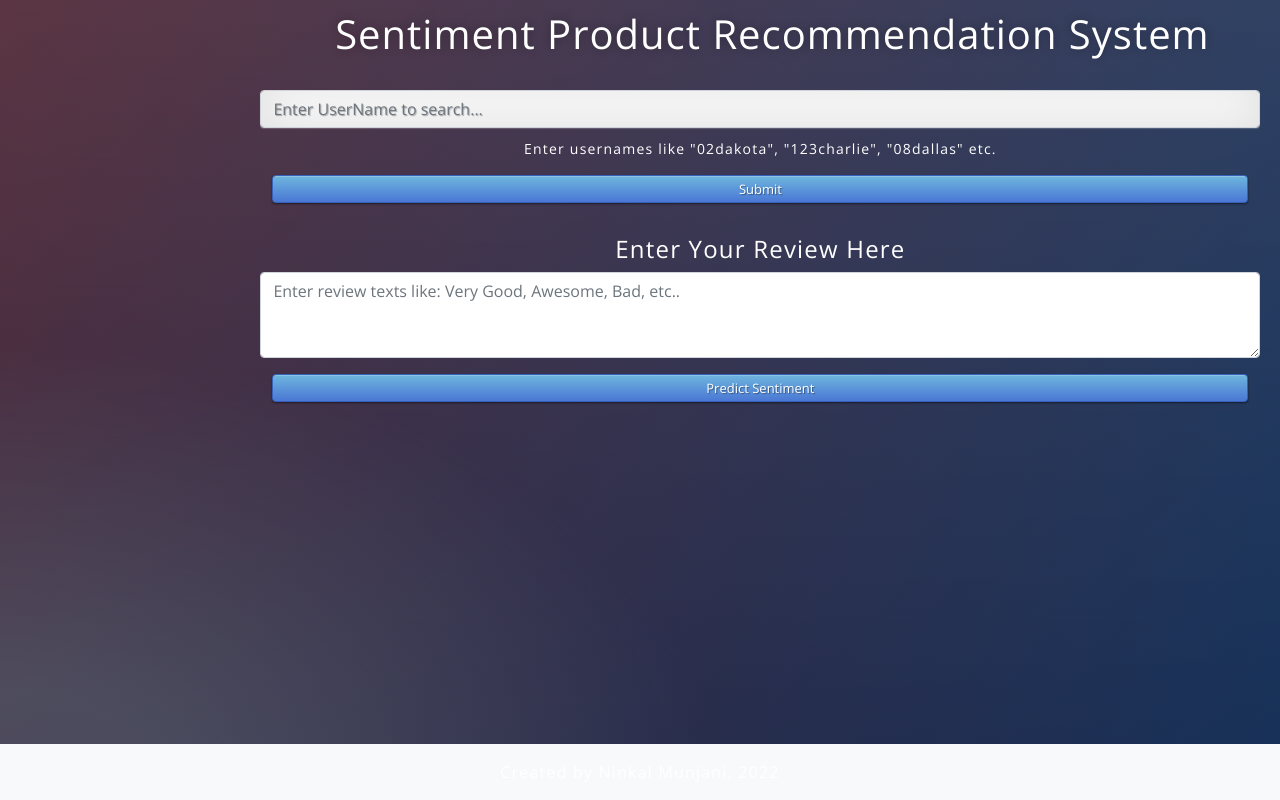
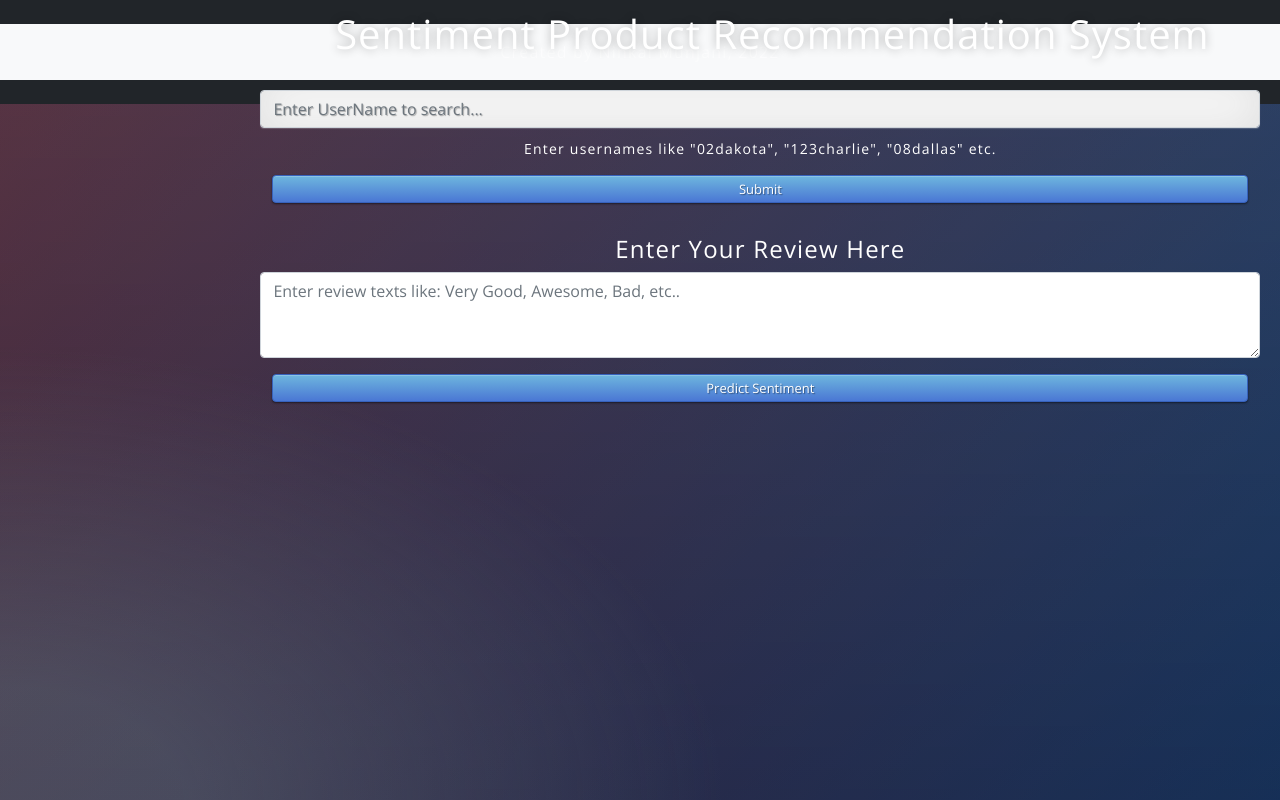
Before and after one commit to Ninkal007/Senti-Recom-Nik, a Flask app: page / in a window 1280 px wide. Run offline with Flask 2, Linux system fonts and the light colour scheme; parts of the project's set-up code (start-up, migrations or seed data) failed here and were passed over.

Commit message:
commit 14

```diff
--- a/templates/index.html
+++ b/templates/index.html
@@ -108,7 +108,7 @@
       </form>
     </div>
   </body>
-  <footer class="bg text-center text-lg-start fixed-bottom">
+  <footer class="flex-shrink-0 py-4 bg-dark text-white-50">
     <!-- Copyright -->
     <div class="text-center p-3 bg-light">
       Created by Ninkal Munjani, 2022
```
